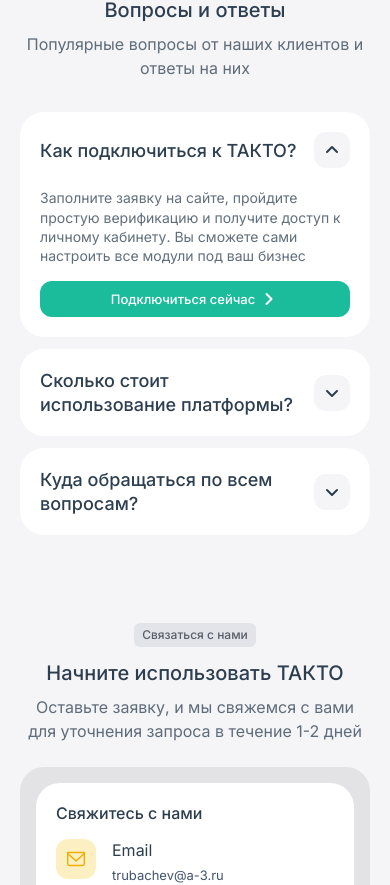
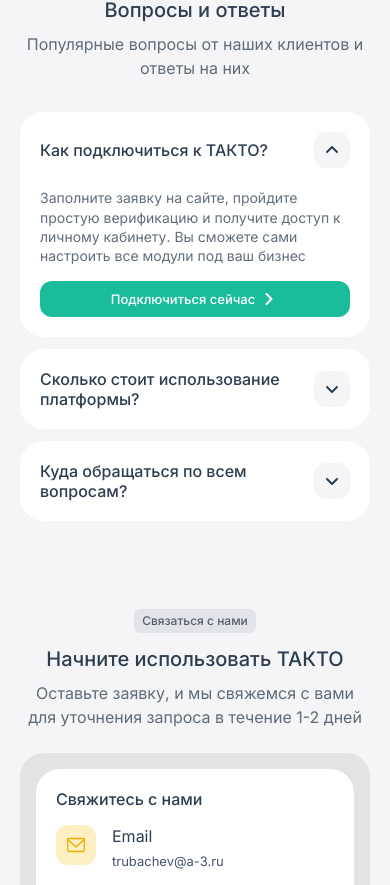
Before and after one commit to ignatovivin/vibesite, a React (Vite) app: page / in a window 390 px wide. Shown: the part 5930-6815 px from the top of the page. Built offline with nearby package versions, Linux system fonts and the light colour scheme.

Commit message:
Apply text-style-font-heading-h-3 to faq-item__question-text and remove duplicate styles

```diff
--- a/src/components/FAQSection.css
+++ b/src/components/FAQSection.css
@@ -73,10 +73,6 @@
 }
 
 .faq-item__question-text {
-  font-family: 'Inter', sans-serif;
-  font-weight: 500;
-  font-size: 24px;
-  line-height: 1.1666666666666667em;
   text-align: left;
   color: var(--color-light-fg-default);
   margin: 0;
@@ -176,9 +172,6 @@
     padding: 20px;
   }
 
-  .faq-item__question-text {
-    font-size: 22px;
-  }
 }
 
 /* Адаптивность для планшетов (768px и меньше) */
@@ -222,8 +215,6 @@
   }
 
   .faq-item__question-text {
-    font-size: 18px;
-    line-height: 1.3em;
     min-width: 0;
   }
 
@@ -287,8 +278,6 @@
   }
 
   .faq-item__question-text {
-    font-size: 18px;
-    line-height: 1.3em;
     min-width: 0;
   }
 
--- a/src/components/FAQSection.jsx
+++ b/src/components/FAQSection.jsx
@@ -106,7 +106,7 @@
                   className="faq-item__question"
                   onClick={() => toggleQuestion(index)}
                 >
-                  <h4 className="faq-item__question-text">{faq.question}</h4>
+                  <h4 className="faq-item__question-text text-style-font-heading-h-3">{faq.question}</h4>
                   <div className="faq-item__icon">
                     <ArrowIcon isOpen={openIndex === index} />
                   </div>
```
